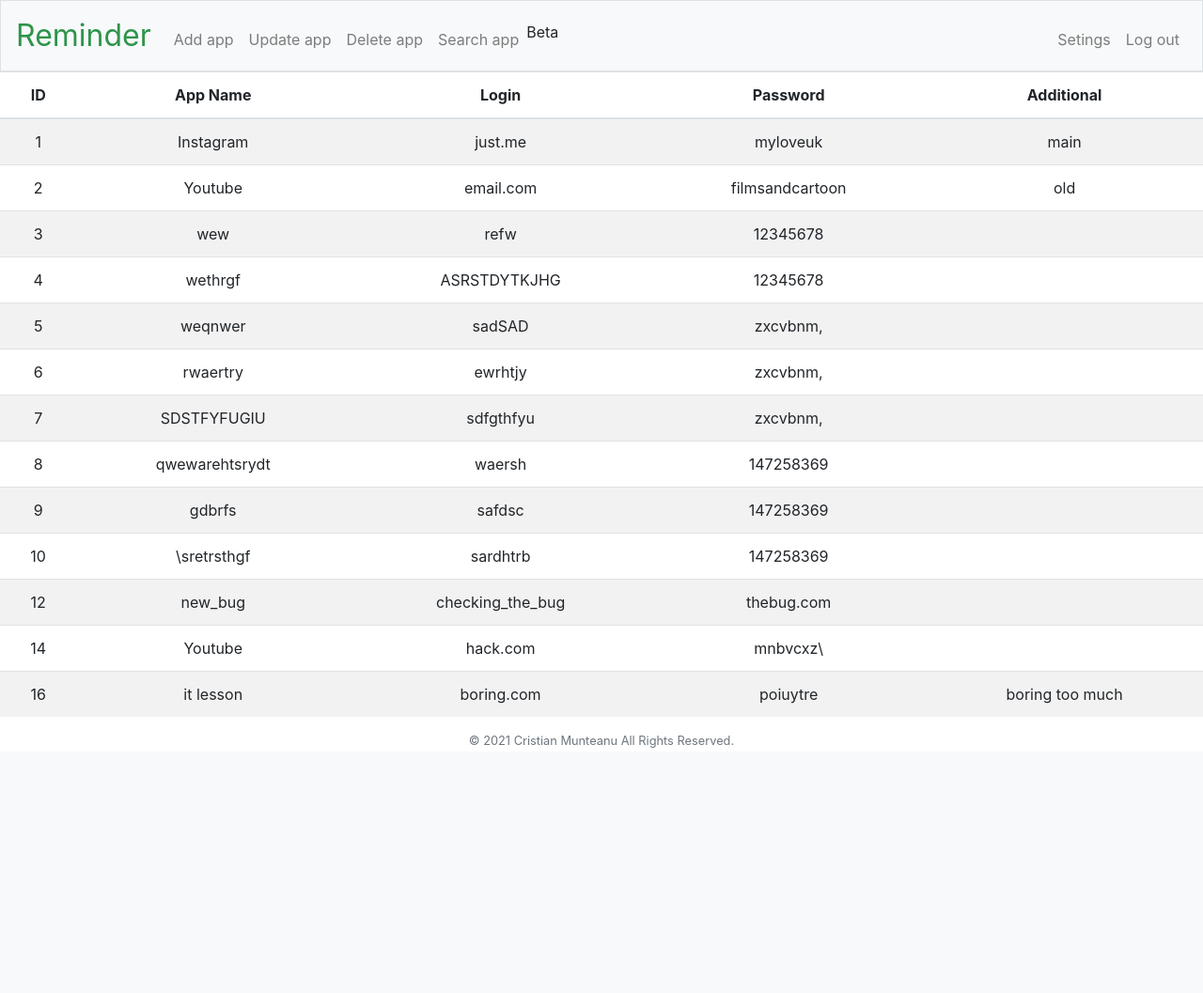
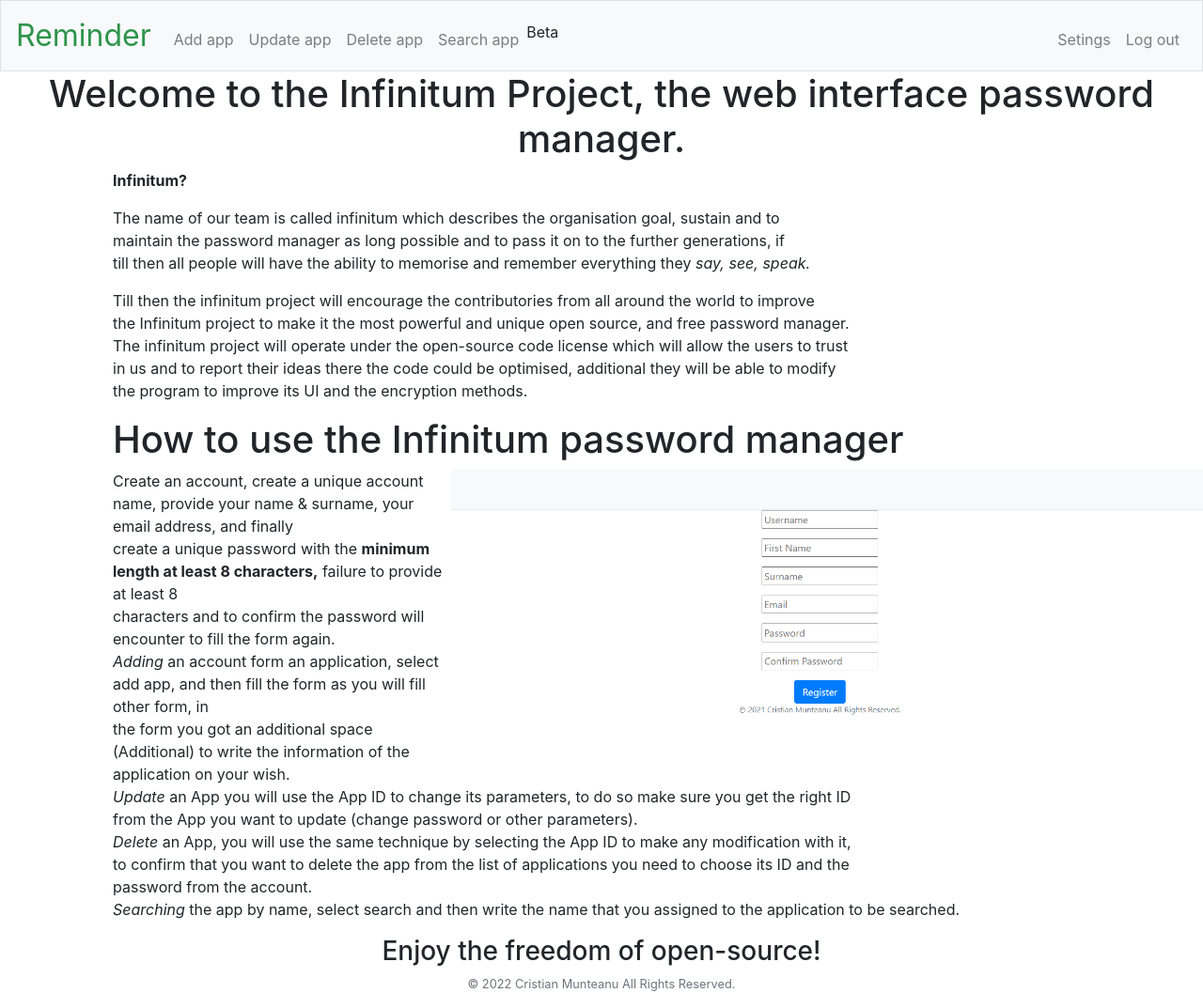
Before and after one commit to cristian341/infinitum, a Flask app: page / in a window 1280 px wide. Shown: the whole page at 94% size. Before the commit the page ends 796 px from the top, so only its background shows below. Run offline with Flask 2, Linux system fonts and the light colour scheme; a user stored in the database is signed in; data comes from the database, SQL or seed files in the repository; some libraries are stand-ins or nearby versions.

Commit message:
Instruction added

```diff
--- a/app.py
+++ b/app.py
@@ -1,13 +1,11 @@
-import os
-#from cs50 import SQL
+
 import sqlite3
 from flask import Flask, flash, redirect, render_template, request, session, url_for
 from flask_session import Session
-from flask.helpers import get_flashed_messages
+#from flask.helpers import get_flashed_messages
 from tempfile import mkdtemp
 from werkzeug.exceptions import default_exceptions, HTTPException, InternalServerError
 from werkzeug.security import check_password_hash, generate_password_hash
-import time
 from helpers import apology, login_required
 
 
@@ -33,7 +31,7 @@ Session(app)
 #connection = sqlite3.connect("v2.db", check_same_thread=False)
 
 #the home page
-@app.route("/")
+@app.route("/manager")
 @login_required
 def index():
     connection = sqlite3.connect("v2.db", check_same_thread=False)
@@ -106,7 +104,7 @@ def login():
         session["user_id"] = product[0][0]
         #redirect user to home page
         connection.close()
-        return redirect("/")
+        return redirect("/manager")
     else:
         return render_template("login.html")
 #log out
@@ -227,3 +225,7 @@ def delete():
             return apology("Invalid ID",400)
     else:
         return render_template("delete.html")
+
+@app.route("/", methods=["GET","POST"])
+def home():
+    return render_template("home.html")
--- /dev/null
+++ b/templates/home.html
@@ -0,0 +1,45 @@
+{% extends "layout.html" %}
+
+{% block title %}
+Home
+{% endblock %}
+
+{% block main %}
+<header><h1>Welcome to the Infinitum Project, the web interface password manager.</h1></header>
+<div>
+    <p style="text-align: left;padding-left: 120px;"><b>Infinitum?  </b></p>
+    <p style="text-align: left; padding-left: 120px;">
+        The name of our team is called infinitum which describes the organisation goal, sustain and to <br>
+        maintain the password manager as long possible and to pass it on  to the further generations, if <br>
+        till then all people will have the ability to memorise and remember everything they <em>say, see, speak.</em>
+    </p>
+    <p style="text-align: left; padding-left: 120px;">
+        Till then the infinitum project will encourage the contributories from all around the world to improve <br>
+        the Infinitum project to make it the most powerful and unique open source, and free password manager.<br>
+        The infinitum project will operate under the open-source code license which will allow the users to trust <br>
+        in us and to report their ideas there the code could be optimised, additional they will be able to modify <br>
+        the program to improve its UI and the encryption methods.
+    </p>
+</div>
+<div>
+    <h1 style="text-align: left; padding-left: 120px;">How to use the Infinitum password manager</h1>
+    <p style="text-align: left; padding-left: 120px;">
+        <img align="right" style="width: 800px; " src="static/images/register.png">
+        Create an account, create a unique account name, provide your name & surname, your email address, and finally<br>
+        create a unique password with the <b>minimum length at least 8 characters,</b> failure to provide at least 8 <br>
+        characters and to confirm the password will encounter to fill the form again.<br>
+
+        <i>Adding</i> an account form an application, select add app, and then fill the form as you will fill other form, in<br>
+        the form you got an additional space (Additional) to write the information of the application on your wish.<br>
+        <i>Update</i> an App you will use the App ID to change its parameters, to do so make sure you get the right ID <br>
+        from the App you want to update (change password or other parameters).<br>
+        <i>Delete</i> an App, you will use the same technique by selecting the App ID to make any modification with it, <br>
+        to confirm that you want to delete the app from the list of applications you need to choose its ID and the <br>
+        password from the account.<br>
+        <i>Searching</i> the app by name, select search and then write the name that you assigned to the application to be searched.
+    </p>
+</div>
+<div>
+    <h3>Enjoy the freedom of open-source!</h3>
+</div>
+{% endblock %}
--- a/templates/layout.html
+++ b/templates/layout.html
@@ -72,7 +72,7 @@
         </main>
 
         <footer class="small text-center text-muted">
-            &copy; 2021 Cristian Munteanu All Rights Reserved.
+            &copy; 2022 Cristian Munteanu All Rights Reserved.
         </footer>
     </body>
 </html>
```
Also changed, not shown: static/images/register.png (added).
